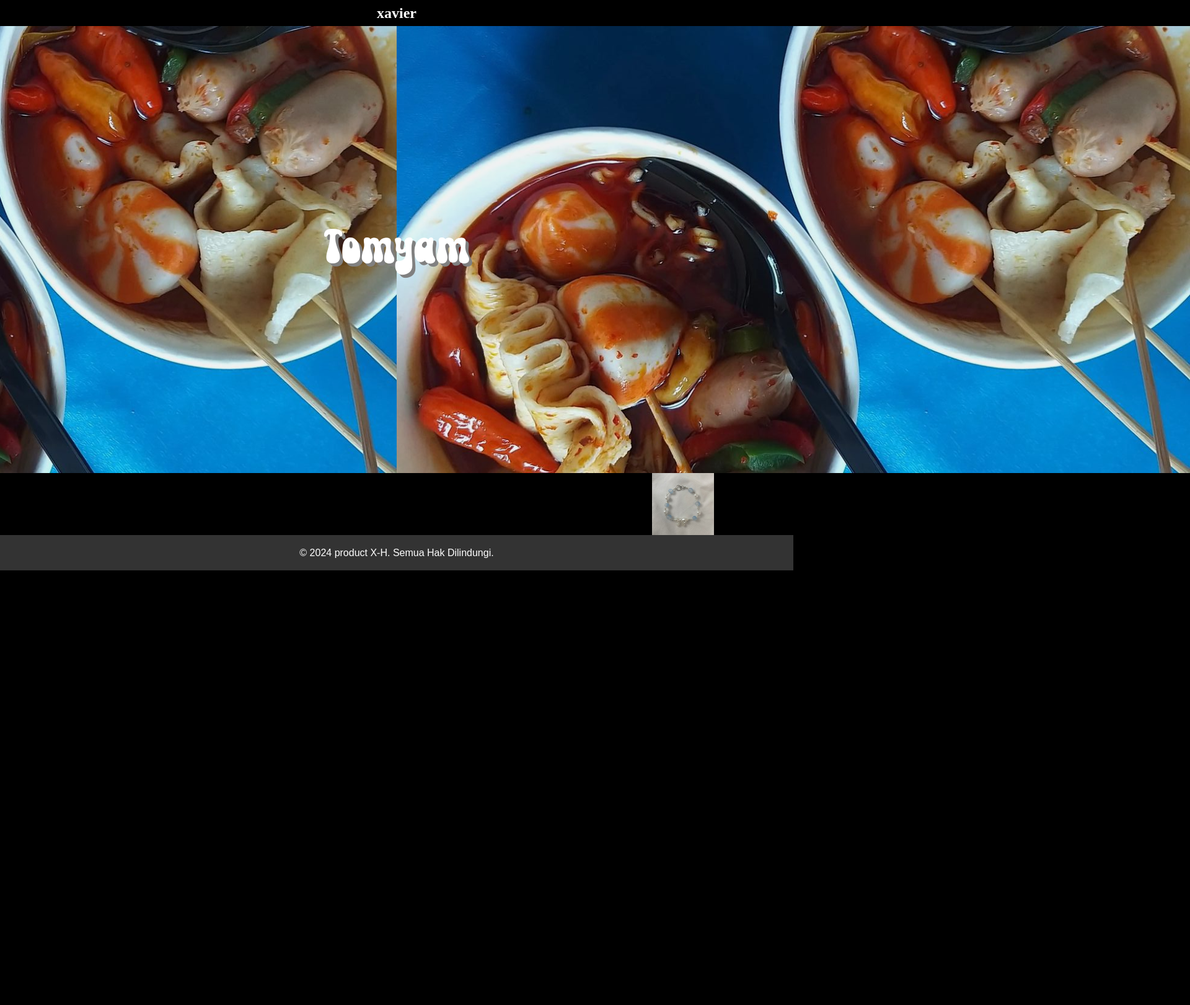
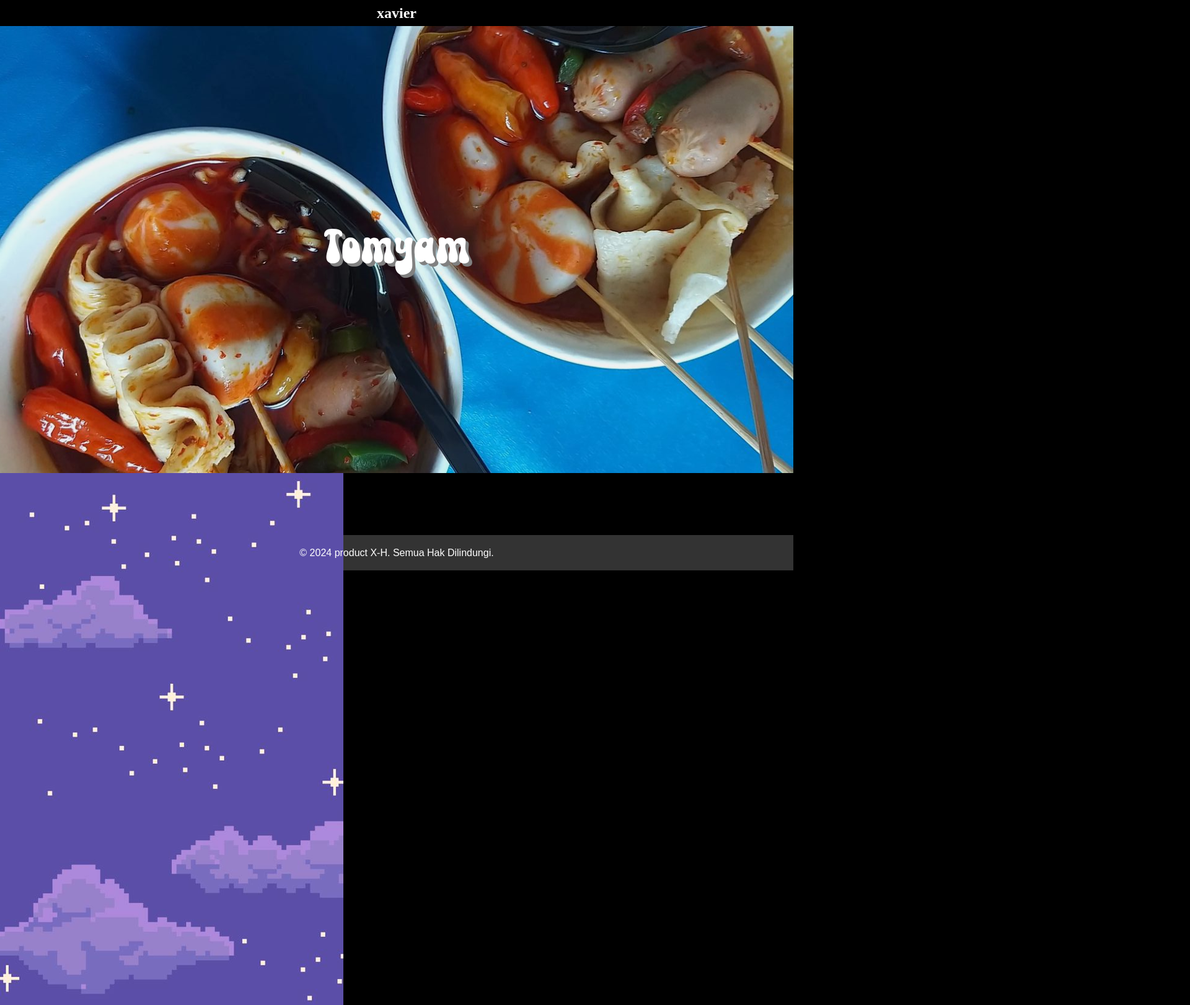
Before and after one commit to kabureneo/bazar, a plain HTML site: page index.html in a window 1280 px wide. Shown: the top 1621 px of the page at 62% size, 1920 px wide, since content can reach past the window. Before the commit the page ends 920 px from the top, so only its background shows below. Drawn offline with Linux system fonts and the light colour scheme.

Commit message:
mengubah ke awal, tidak jadi merge dengan main

```diff
--- a/index.html
+++ b/index.html
@@ -21,23 +21,18 @@
       <div class="product-satu" >
         <div class="img-product-satu">
           <img src="img/Tomyam.jpeg" alt="">
-          <img src="img/Tomyam.jpeg" alt="">
           <p>Tomyam</p>
-          <!-- <img src="img/Tomyam.jpeg" alt="">
-          <img src="img/Tomyam.jpeg" alt=""> -->
         </div>
       </div>
     </div>
     <div class="container-product-dua">
       <div class="product-dua">
-       <div class="item-satu">
-          <img src="img/gelang-biru.jpeg" alt="" />
+        <img src="img/night-sky.jpeg" alt="">
+        <div class="item-satu">
+
         </div>
-        <img src="img/nigh-sky.jpeg" alt="">
       </div>
     </div>
-  </div>
-
     <!-- Footer -->
   <footer>
     <p>&copy; 2024 product X-H. Semua Hak Dilindungi.</p>
```
